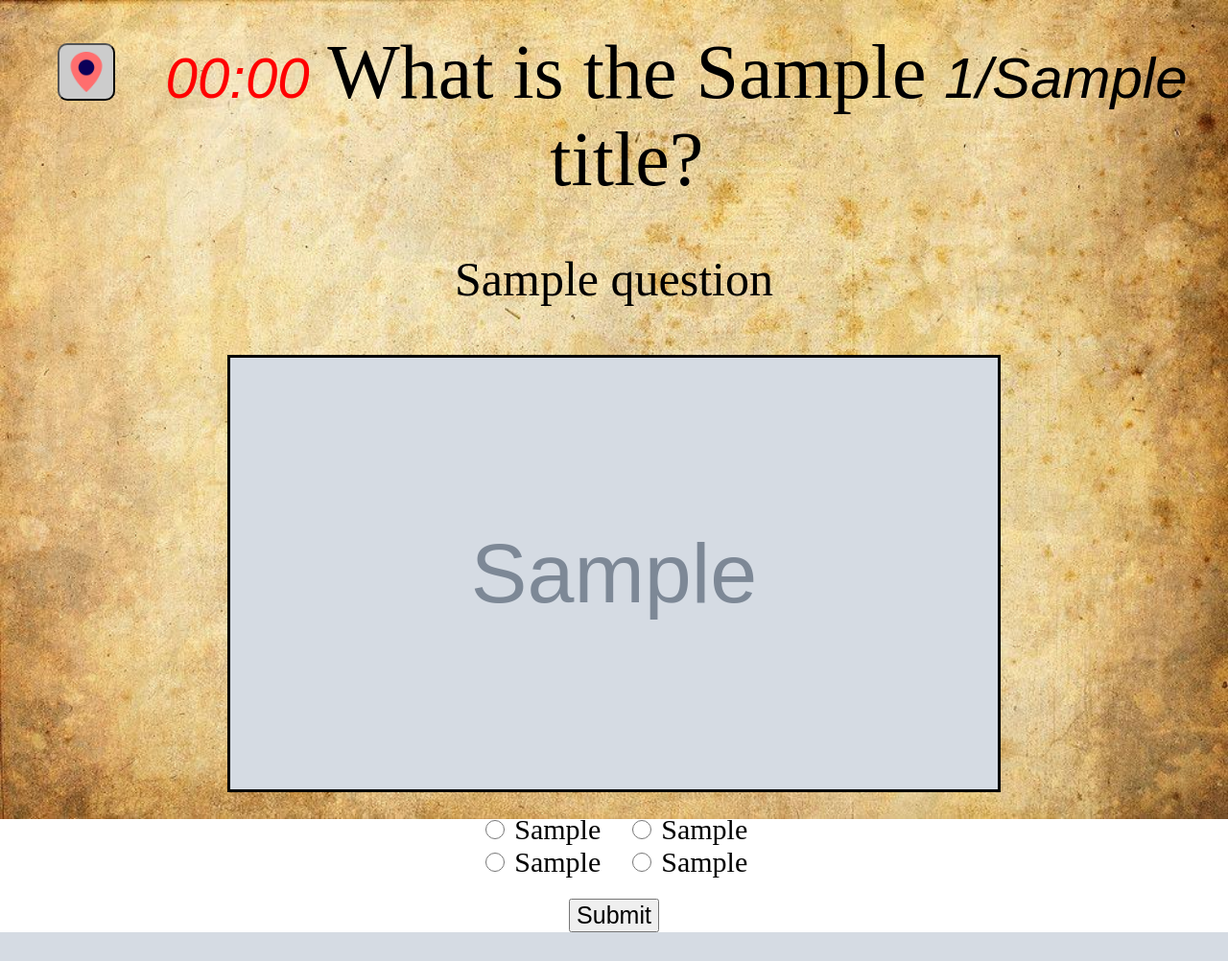
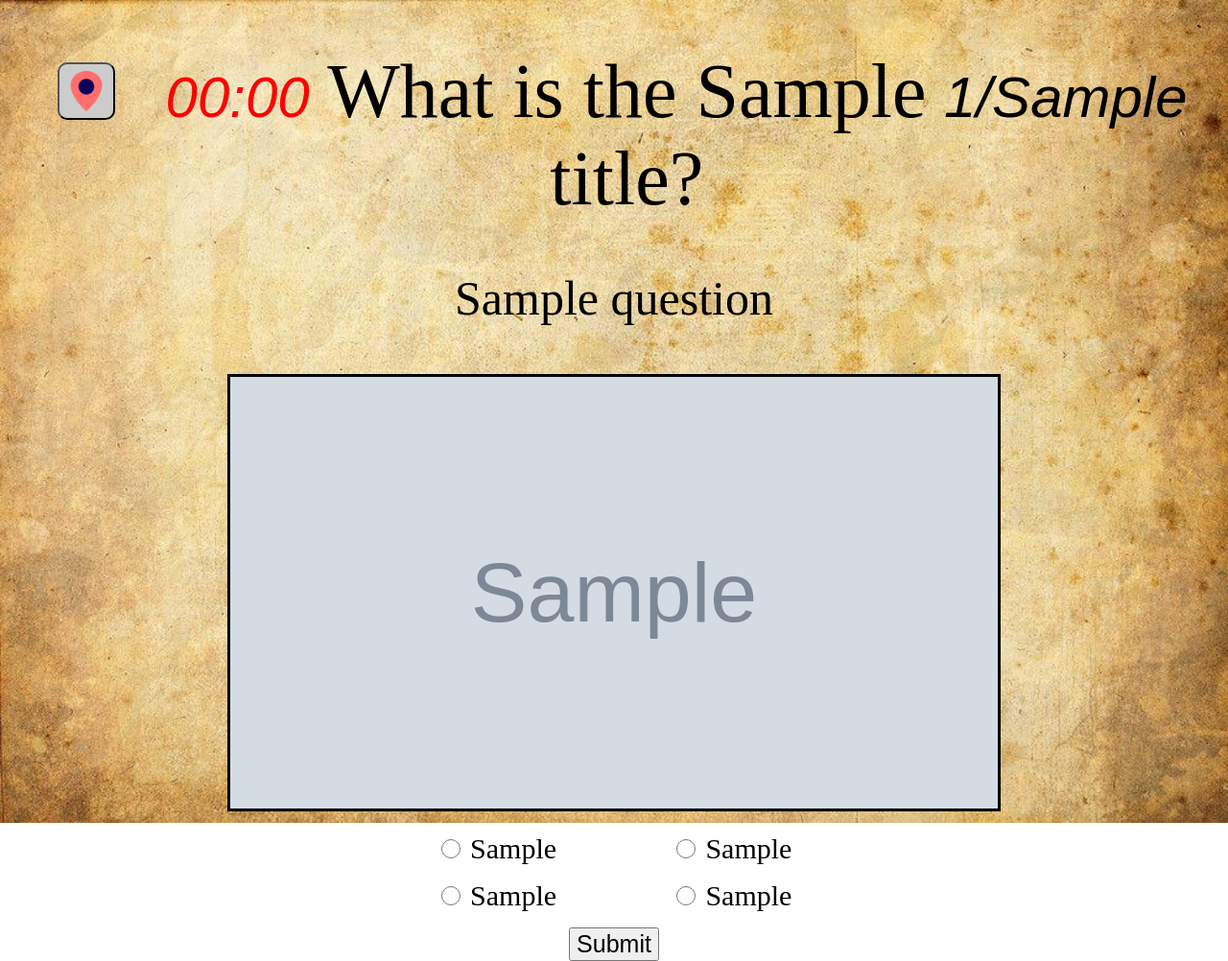
Before and after one commit to jhuston29/country_quiz, a Flask app: template templates/index_MC.html in a window 1280 px wide. Shown: the whole page at 96% size. Before the commit the page ends 972 px from the top, so only its background shows below. Run offline with Flask 2, Linux system fonts and the light colour scheme; the template is opened without the code that fills it: most values are stand-ins (such as "Sample title", 1, 10 or a date in 2020); grey boxes marked "Sample" are stand-in pictures.

Commit message:
Changed formatting for MC choices

```diff
--- a/static/css/index.css
+++ b/static/css/index.css
@@ -4,14 +4,13 @@ body{
     background-size: cover;
     width:100;
     height:100vh;
-    overflow: hidden
 }
 
 .flex_container{
     display: flex;
     justify-content: center;
     align-items: baseline;
-    margin-top: 30px;
+    margin-top: 50px;
 }
 
 .home_btn{
@@ -139,7 +138,12 @@ h3{
 }
 
 .MC{
-    margin-bottom: 20px;
+    margin-bottom: 15px;
+    display: flex;
+    justify-content: center;
+    align-items: baseline;
+    gap: 40px;
+    width: 65%;
 }
 
 .MC input{
@@ -147,8 +151,24 @@ h3{
     height: 20px;
 }
 
-.first_col_lab{
-    margin-right: 20px;
+.answer_A{
+    width: 25%;
+    text-align: center;
+}
+
+.answer_B{
+    width: 25%;
+    text-align: center;
+}
+
+.answer_C{
+    width: 25%;
+    text-align: center;
+}
+
+.answer_D{
+    width: 25%;
+    text-align: center;
 }
 
 .wrong_popup button{
--- a/templates/index_MC.html
+++ b/templates/index_MC.html
@@ -24,16 +24,26 @@
         <img src="static/pics/countries/{{ country_image }}">
         </picture></center><br>
         <center><form name="guess" id="guess" action="#" onsubmit="{event.preventDefault()}" method="POST">
-          <div class="MC">
-                <input type="radio" class="first_col" id="A" name="answer" value="{{ choice1 }}">
-                <label class="first_col_lab" for="{{ choice1 }}">{{ choice1 }}</label>
-                <input type="radio" class="second_col" id="B" name="answer" value="{{ choice2 }}">
-                <label class="second_col_lab" for="{{ choice2 }}">{{ choice2 }}</label><br>
-                <input type="radio" class="first_col" id="C" name="answer" value="{{ choice3 }}">
-                <label class="first_col_lab" for="{{ choice3 }}">{{ choice3 }}</label>
-                <input type="radio" class="second_col" id="D" name="answer" value="{{ choice4 }}">
-                <label class="second_col_lab" for="{{ choice4 }}">{{ choice4 }}</label><br>
-          </div>
+            <div class="MC" id="first_line">
+                <div class="answer_A">
+                    <input type="radio" id="A" name="answer" value="{{ choice1 }}">
+                    <label for="{{ choice1 }}">{{ choice1 }}</label>
+                </div>
+                <div class="answer_B">
+                    <input type="radio" id="B" name="answer" value="{{ choice2 }}">
+                    <label for="{{ choice2 }}">{{ choice2 }}</label>
+                </div>
+            </div>
+            <div class="MC" id="second_line">
+                <div class="answer_C">
+                    <input type="radio" id="C" name="answer" value="{{ choice3 }}">
+                    <label for="{{ choice3 }}">{{ choice3 }}</label>
+                </div>
+                <div class="answer_D">
+                    <input type="radio" id="D" name="answer" value="{{ choice4 }}">
+                    <label for="{{ choice4 }}">{{ choice4 }}</label>
+                </div>
+            </div>
             <button type="submit" onclick=checkAnswer(form.answer.value,real_answer)>Submit</button><br>
         </form></center>
     </div>
```
Also changed, not shown: static/pics/countries/Saint Kitts and Nevis.png (added), 1 other file.
